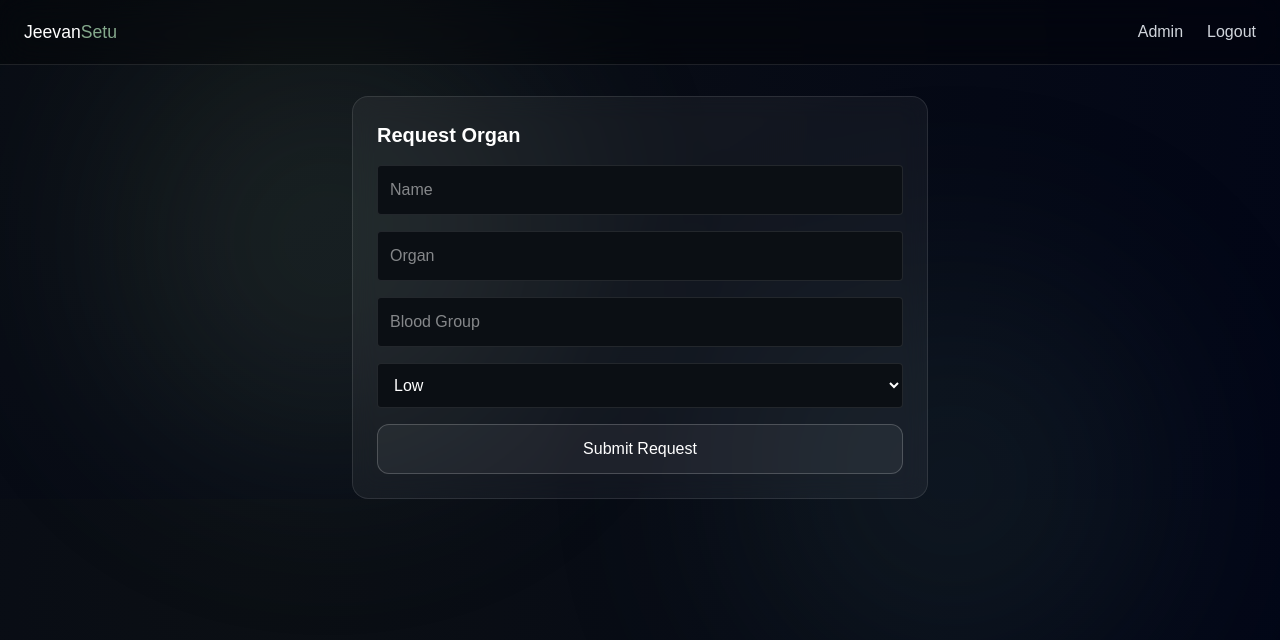
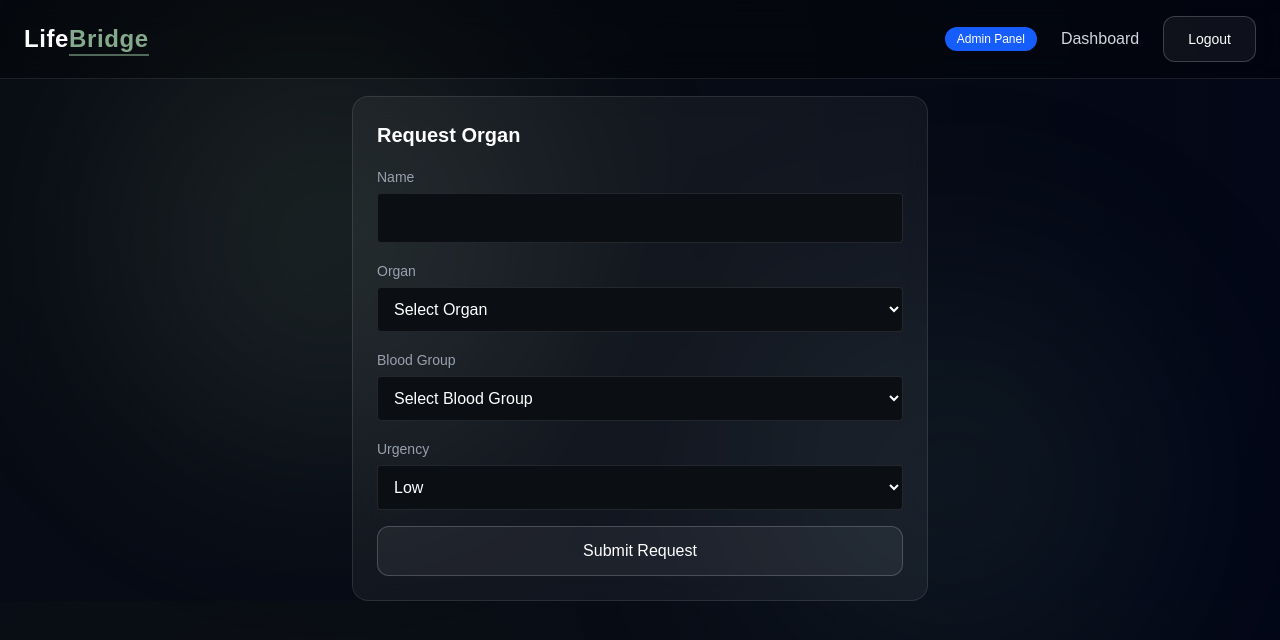
Before and after one commit to Charan-vamshi/jeevansetu-organ-donation-mvp, a Next.js app: page /request in a window 1280 px wide. Shown: the top 640 px of the page. Built offline with nearby package versions, Linux system fonts and the light colour scheme; sample sign-in values are in the browser's storage.

Commit message:
Final submission polish with forms, branding, and UX improvements

```diff
--- a/components/forms/DonateForm.tsx
+++ b/components/forms/DonateForm.tsx
@@ -1,8 +1,8 @@
 "use client";
 
-import toast from "react-hot-toast";
 import { useState } from "react";
 import { addRequest } from "@/data/store";
+import toast from "react-hot-toast";
 
 export default function DonateForm() {
   const [form, setForm] = useState({
@@ -23,50 +23,75 @@ export default function DonateForm() {
       type: "donation" as const,
     };
 
-
     addRequest(newDonation);
+    toast.success("Donation registered");
 
     setForm({
       name: "",
       organ: "",
       bloodGroup: "",
     });
-
-    toast.success("Donation submitted");
   };
 
   return (
     <form onSubmit={handleSubmit} className="glass p-6 max-w-xl mx-auto space-y-4">
-      <h2 className="text-xl text-white font-semibold mb-4">
-        Donate Organ
-      </h2>
 
+      <h2 className="text-xl text-white font-semibold">Donate Organ</h2>
+
+      {/* Name */}
+      <div>
+        <label className="text-sm text-gray-400">Name</label>
         <input
-        placeholder="Name"
           value={form.name}
           onChange={(e) => setForm({ ...form, name: e.target.value })}
-        className="w-full p-3 rounded bg-[#0B0F14] border border-white/10 text-white"
+          className="w-full p-3 rounded bg-[#0B0F14] border border-white/10 text-white mt-1"
           required
         />
+      </div>
 
-      <input
-        placeholder="Organ"
+      {/* Organ */}
+      <div>
+        <label className="text-sm text-gray-400">Organ</label>
+        <select
           value={form.organ}
           onChange={(e) => setForm({ ...form, organ: e.target.value })}
-        className="w-full p-3 rounded bg-[#0B0F14] border border-white/10 text-white"
+          className="w-full p-3 rounded bg-[#0B0F14] border border-white/10 text-white mt-1"
           required
-      />
+        >
+          <option value="">Select Organ</option>
+          <option>Kidney</option>
+          <option>Heart</option>
+          <option>Liver</option>
+          <option>Lungs</option>
+          <option>Pancreas</option>
+          <option>Cornea</option>
+          <option>Brain</option>
+        </select>
+      </div>
 
-      <input
-        placeholder="Blood Group"
+      {/* Blood Group */}
+      <div>
+        <label className="text-sm text-gray-400">Blood Group</label>
+        <select
           value={form.bloodGroup}
           onChange={(e) => setForm({ ...form, bloodGroup: e.target.value })}
-        className="w-full p-3 rounded bg-[#0B0F14] border border-white/10 text-white"
+          className="w-full p-3 rounded bg-[#0B0F14] border border-white/10 text-white mt-1"
           required
-      />
+        >
+          <option value="">Select Blood Group</option>
+          <option>A+</option>
+          <option>A-</option>
+          <option>B+</option>
+          <option>B-</option>
+          <option>AB+</option>
+          <option>AB-</option>
+          <option>O+</option>
+          <option>O-</option>
+        </select>
+      </div>
 
       <button type="submit" className="glass-button w-full">
-        Submit Donation
+        Register Donation
       </button>
     </form>
   );
--- a/components/forms/RequestForm.tsx
+++ b/components/forms/RequestForm.tsx
@@ -1,8 +1,9 @@
 "use client";
 
-import toast from "react-hot-toast";
 import { useState } from "react";
 import { addRequest } from "@/data/store";
+import toast from "react-hot-toast";
+
 export default function RequestForm() {
   const [form, setForm] = useState({
     name: "",
@@ -22,61 +23,87 @@ export default function RequestForm() {
       type: "request" as const,
     };
 
-    // add to global store
     addRequest(newRequest);
+    toast.success("Request submitted");
 
-    // reset form
     setForm({
       name: "",
       organ: "",
       bloodGroup: "",
       urgency: "Low",
     });
-
-
-
-    toast.success("Request submitted");
   };
 
   return (
     <form onSubmit={handleSubmit} className="glass p-6 max-w-xl mx-auto space-y-4">
-      <h2 className="text-xl text-white font-semibold mb-4">
-        Request Organ
-      </h2>
 
+      <h2 className="text-xl text-white font-semibold">Request Organ</h2>
+
+      {/* Name */}
+      <div>
+        <label className="text-sm text-gray-400">Name</label>
         <input
-        placeholder="Name"
           value={form.name}
           onChange={(e) => setForm({ ...form, name: e.target.value })}
-        className="w-full p-3 rounded bg-[#0B0F14] border border-white/10 text-white"
+          className="w-full p-3 rounded bg-[#0B0F14] border border-white/10 text-white mt-1"
           required
         />
+      </div>
 
-      <input
-        placeholder="Organ"
+      {/* Organ */}
+      <div>
+        <label className="text-sm text-gray-400">Organ</label>
+        <select
           value={form.organ}
           onChange={(e) => setForm({ ...form, organ: e.target.value })}
-        className="w-full p-3 rounded bg-[#0B0F14] border border-white/10 text-white"
+          className="w-full p-3 rounded bg-[#0B0F14] border border-white/10 text-white mt-1"
           required
-      />
+        >
+          <option value="">Select Organ</option>
+          <option>Kidney</option>
+          <option>Heart</option>
+          <option>Liver</option>
+          <option>Lungs</option>
+          <option>Pancreas</option>
+          <option>Cornea</option>
+          <option>Brain</option>
+        </select>
+      </div>
 
-      <input
-        placeholder="Blood Group"
+      {/* Blood Group */}
+      <div>
+        <label className="text-sm text-gray-400">Blood Group</label>
+        <select
           value={form.bloodGroup}
           onChange={(e) => setForm({ ...form, bloodGroup: e.target.value })}
-        className="w-full p-3 rounded bg-[#0B0F14] border border-white/10 text-white"
+          className="w-full p-3 rounded bg-[#0B0F14] border border-white/10 text-white mt-1"
           required
-      />
+        >
+          <option value="">Select Blood Group</option>
+          <option>A+</option>
+          <option>A-</option>
+          <option>B+</option>
+          <option>B-</option>
+          <option>AB+</option>
+          <option>AB-</option>
+          <option>O+</option>
+          <option>O-</option>
+        </select>
+      </div>
 
+      {/* Urgency */}
+      <div>
+        <label className="text-sm text-gray-400">Urgency</label>
         <select
           value={form.urgency}
           onChange={(e) => setForm({ ...form, urgency: e.target.value })}
-        className="w-full p-3 rounded bg-[#0B0F14] border border-white/10 text-white"
+          className="w-full p-3 rounded bg-[#0B0F14] border border-white/10 text-white mt-1"
         >
           <option>Low</option>
           <option>Medium</option>
           <option>High</option>
         </select>
+      </div>
 
       <button type="submit" className="glass-button w-full">
         Submit Request
--- a/components/navbar/Navbar.tsx
+++ b/components/navbar/Navbar.tsx
@@ -11,36 +11,60 @@ export default function Navbar() {
     setRole(storedRole);
   }, []);
 
+  const getRoleBadge = () => {
+    if (role === "admin") {
+      return <span className="px-3 py-1 text-xs rounded-full bg-blue-600 text-white">Admin Panel</span>;
+    }
+    if (role === "hospital") {
+      return <span className="px-3 py-1 text-xs rounded-full bg-green-600 text-white">Hospital Panel</span>;
+    }
+    if (role === "user") {
+      return <span className="px-3 py-1 text-xs rounded-full bg-gray-600 text-white">User Panel</span>;
+    }
+    return null;
+  };
+
   return (
     <nav className="fixed top-0 left-0 w-full z-50 bg-black/30 backdrop-blur-lg border-b border-white/10">
       <div className="max-w-7xl mx-auto px-6 py-4 flex justify-between items-center">
 
-        <img src="/logo.svg" alt="logo" className="h-8" />
+        {/* Logo */}
+        <h1 className="text-2xl font-bold tracking-wide">
+          <span className="text-white">Life</span>
+          <span className="text-[#84a98c] relative">
+            Bridge
+            <span className="absolute left-0 -bottom-1 w-full h-[2px] bg-[#84a98c] opacity-60"></span>
+          </span>
+        </h1>
 
-        <div className="flex gap-6 text-gray-300">
+        {/* Right side */}
+        <div className="flex items-center gap-6 text-gray-300">
 
-          {/* Show login if no role */}
-          {!role && (
-            <Link href="/login">Login</Link>
-          )}
+          {/* Role badge */}
+          {getRoleBadge()}
 
           {/* User */}
           {role === "user" && (
             <>
-              <Link href="/dashboard">Dashboard</Link>
-              <Link href="/organs">Organs</Link>
-              <Link href="/help">Help</Link>
+              <Link href="/dashboard" className="hover:text-white">Dashboard</Link>
+              <Link href="/organs" className="hover:text-white">Organs</Link>
+              <Link href="/help" className="hover:text-white">Help</Link>
             </>
           )}
 
           {/* Admin */}
           {role === "admin" && (
-            <Link href="/admin">Admin</Link>
+            <Link href="/admin" className="hover:text-white">Dashboard</Link>
           )}
 
           {/* Hospital */}
           {role === "hospital" && (
-            <Link href="/hospital">Hospital</Link>
+            <Link href="/hospital" className="hover:text-white">Dashboard</Link>
+          )}
+
+          {/* Login */}
+          {!role && (
+            <Link href="/login" className="hover:text-white">Login</Link>
           )}
 
           {/* Logout */}
@@ -50,6 +74,7 @@ export default function Navbar() {
                 localStorage.removeItem("role");
                 window.location.href = "/login";
               }}
+              className="glass-button text-sm"
             >
               Logout
             </button>
```
Lines whose indentation alone changed are shown as unchanged.
